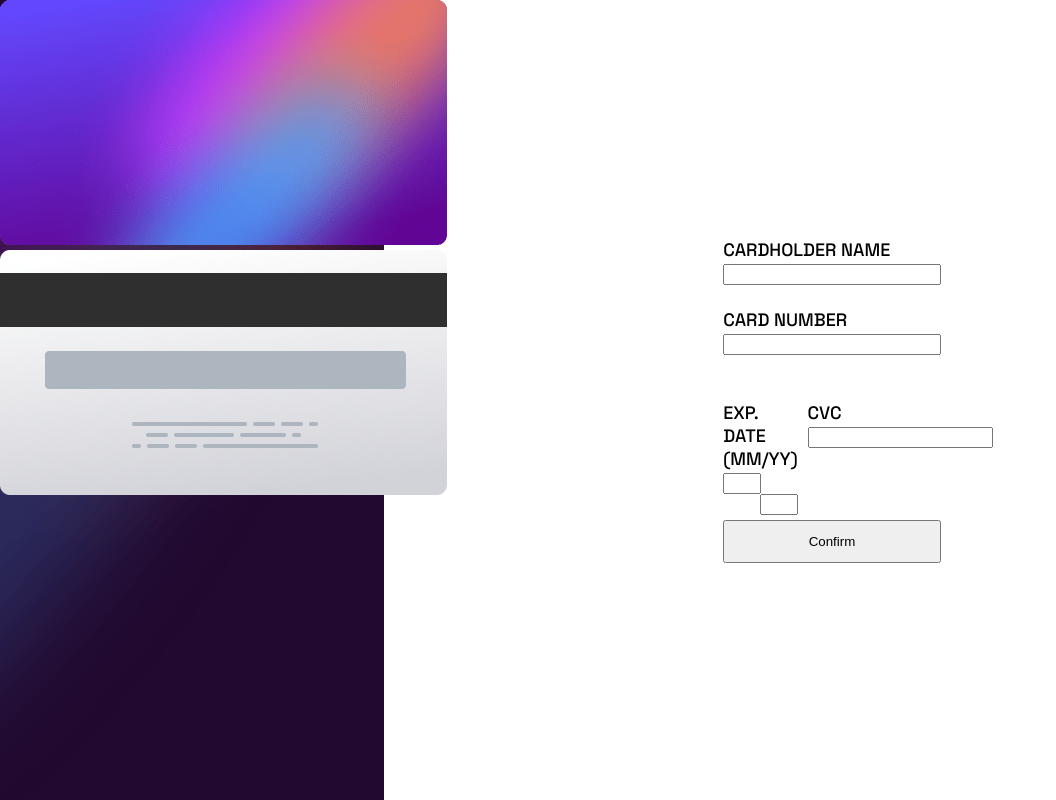
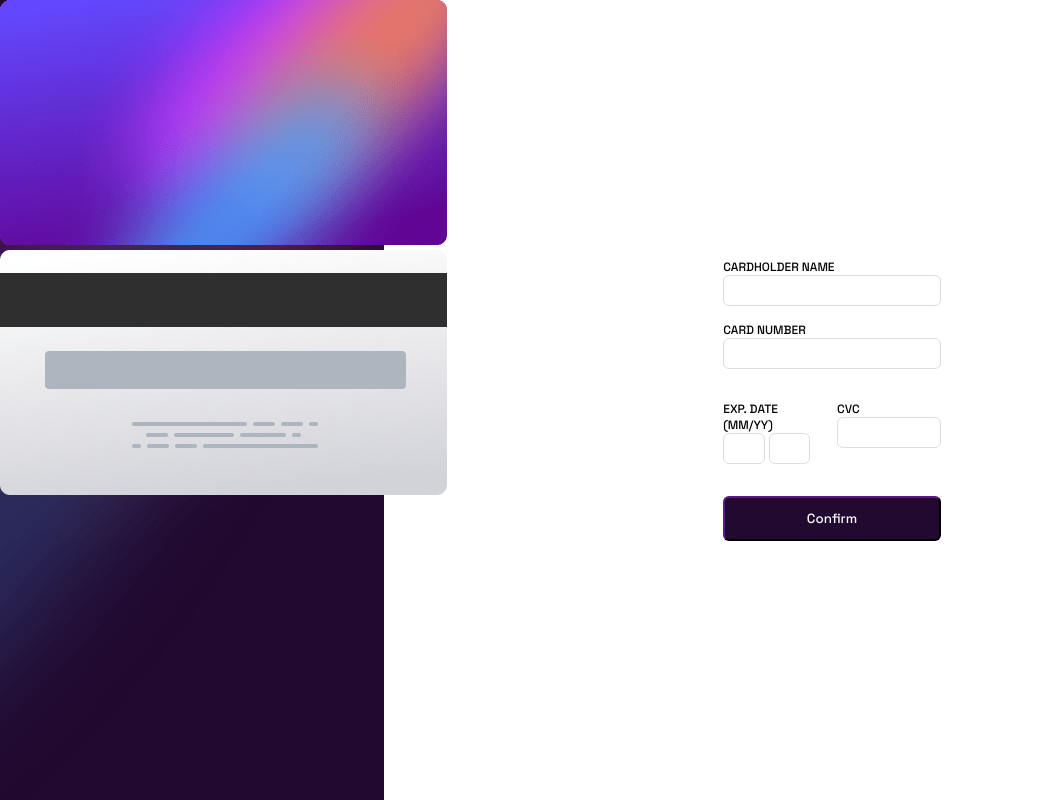
Before and after one commit to Michuxx/Challenge2, a React (Vite) app in the folder challenge2/: page / in a window 1280 px wide. Shown: the whole page, without its empty margins (0-1056 px from the left). Built offline with nearby package versions, Linux system fonts and the light colour scheme.

Commit message:
some css fixed

```diff
--- a/challenge2/src/App.css
+++ b/challenge2/src/App.css
@@ -1,9 +1,9 @@
-@import url('https://fonts.googleapis.com/css2?family=Space+Grotesk:wght@500&display=swap');
+@import url("https://fonts.googleapis.com/css2?family=Space+Grotesk:wght@500&display=swap");
 
 body {
   padding: 0;
   margin: 0;
-  font-family: 'Space Grotesk', sans-serif;
+  font-family: "Space Grotesk", sans-serif;
   font-size: 18px;
 }
 
@@ -23,11 +23,13 @@ body {
   display: flex;
   justify-content: center;
   align-items: center;
+  font-size: 12px;
 }
 
 .expiration {
   display: flex;
   gap: 10px;
+  width: 100%;
 }
 
 .user-form {
@@ -35,13 +37,18 @@ body {
 }
 
 .card-name .card-input,
-.card-number .card-input {
+.card-number .card-input,
+.card-three-numbers .card-input {
   box-sizing: border-box;
   width: 100%;
 }
 
 .card-expiration {
-  width: 60%;
+  width: 50%;
+}
+
+.card-three-numbers {
+  width: 50%;
 }
 
 .card-expiration .card-input {
@@ -50,12 +57,33 @@ body {
 }
 
 #card-input-id {
-  float: right;
+  margin-left: 4px;
+}
+
+.card-input {
+  border: 1px solid hsl(270, 3%, 87%);
+  border-radius: 6px;
+  padding: 7px;
+  box-sizing: border-box;
+}
+
+.card-input:focus {
+  border-color: linear-gradient(
+    to right,
+    hsl(249, 99%, 64%),
+    hsl(278, 94%, 30%)
+  );
+  outline: none !important;
 }
 
 .confirm-btn {
   box-sizing: border-box;
   width: 100%;
-  margin-top: 5px;
+  margin-top: 32px;
   padding: 12px;
+  font-family: "Space Grotesk", sans-serif;
+  background-color: hsl(278, 68%, 11%);
+  border-color: hsl(278, 68%, 11%);
+  color: hsl(0, 0%, 100%);
+  border-radius: 6px;
 }
--- a/challenge2/src/App.jsx
+++ b/challenge2/src/App.jsx
@@ -36,12 +36,11 @@ function App() {
                   <label>EXP. DATE (MM/YY)</label>
                 </div>
                 <div className="card-expiration-inputs">
-                  <input type="text" name="" className="card-input" size="2" />
+                  <input type="text" name="" className="card-input" />
                   <input
                     type="text"
                     name=""
                     className="card-input"
-                    size="2"
                     id="card-input-id"
                   />
                 </div>
@@ -50,9 +49,9 @@ function App() {
                 <div className="card-three-numbers-label">
                   <label>CVC</label>
                 </div>
-              <div className="card-three-numbers-input">
-                <input type="text" name="" className="card-input" />
-              </div>
+                <div className="card-three-numbers-input">
+                  <input type="text" name="" className="card-input" />
+                </div>
               </div>
             </div>
             <button className="confirm-btn">Confirm</button>
```
